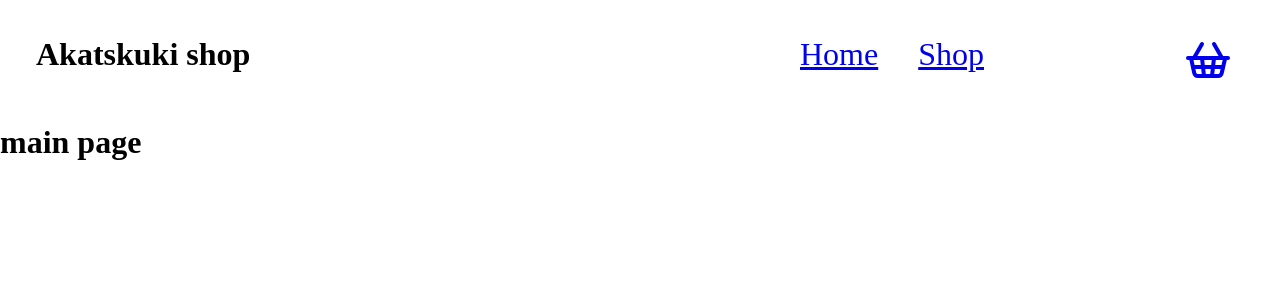
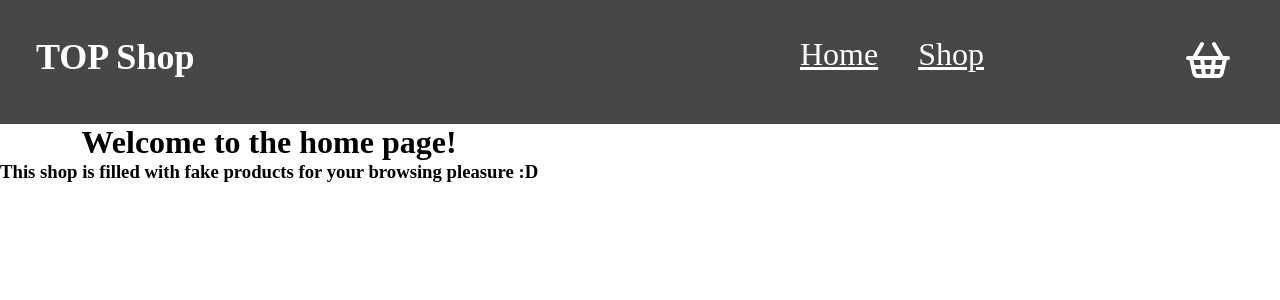
Before and after one commit to Veljko03/shopping-card, a React (Vite) app: page / in a window 1280 px wide. Shown: the top 300 px of the page. Built offline with nearby package versions, Linux system fonts and the light colour scheme.

Commit message:
made card component and fetching data from api

```diff
--- a/src/App.jsx
+++ b/src/App.jsx
@@ -5,10 +5,20 @@ import styled from "styled-components";
 
 function App() {
   return (
-    <>
-      <h1>main page</h1>
-    </>
+    <Wrap>
+      <h1>Welcome to the home page!</h1>
+      <h3>
+        This shop is filled with fake products for your browsing pleasure :D
+      </h3>
+    </Wrap>
   );
 }
 
+const Wrap = styled.div`
+  display: flex;
+  flex-direction: column;
+
+  align-items: center;
+`;
+
 export default App;
--- /dev/null
+++ b/src/components/Card.jsx
@@ -0,0 +1,10 @@
+function Card({ item }) {
+  return (
+    <div>
+      {item.title}
+      <p>{item.price}</p>
+    </div>
+  );
+}
+
+export default Card;
--- a/src/components/Navigation.jsx
+++ b/src/components/Navigation.jsx
@@ -4,10 +4,10 @@ import { ShoppingBasket } from "lucide-react";
 
 function NavigationBar() {
   return (
-    <div>
+    <div className="container">
       <header>
         <Wrapper>
-          <h1>Akatskuki shop</h1>
+          <h1>TOP Shop</h1>
           <HomeShop>
             <Link to={"/"}>Home</Link>
             <Link to={"shop"}>Shop</Link>
@@ -18,9 +18,9 @@ function NavigationBar() {
           </Basket>
         </Wrapper>
       </header>
-      <main>
+      <Main>
         <Outlet />
-      </main>
+      </Main>
     </div>
   );
 }
@@ -31,7 +31,9 @@ const HomeShop = styled.div`
   margin-right: 100px;
   font-size: 32px;
   justify-items: center;
-
+  a {
+    color: white;
+  }
   div {
     &:hover {
       cursor: pointer;
@@ -42,14 +44,28 @@ const HomeShop = styled.div`
 const Basket = styled.div`
   margin-left: 100px;
   margin-right: 12px;
+  a {
+    color: white;
+  }
   &:hover {
     cursor: pointer;
   }
 `;
 
+const Main = styled.div`
+  display: flex;
+  height: 100%;
+  margin: 0;
+`;
+
 const Wrapper = styled.div`
+  h1 {
+    color: white;
+    font-size: 36px;
+  }
   display: flex;
   padding: 36px;
+  background-color: #484646;
 `;
 
 export default NavigationBar;
--- a/src/components/Shop.jsx
+++ b/src/components/Shop.jsx
@@ -1,11 +1,39 @@
+import { useEffect, useState } from "react";
 import NavigationBar from "./Navigation";
+import styled from "styled-components";
+import Card from "./Card";
 
 function Shop() {
+  const [allItems, setAllItems] = useState(null);
+  const [error, setError] = useState(null);
+  const [loading, setLoading] = useState(true);
+
+  useEffect(() => {
+    fetch("https://fakestoreapi.com/products?limit=18", {
+      mode: "cors",
+    })
+      .then((res) => res.json())
+      .then((json) => setAllItems(json))
+      .catch((error) => setError(error))
+      .finally(() => setLoading(false));
+  }, []);
+
+  console.log(allItems);
+  if (loading) return <p>Loading...</p>;
+  if (error) return <p>A network error was encountered</p>;
   return (
     <div>
-      <h1>hello form shop</h1>
+      <h1>Products</h1>
+      <Container>
+        {allItems.map((item) => (
+          <Card key={item.id} item={item} />
+        ))}
+      </Container>
     </div>
   );
 }
+const Container = styled.div`
+  color: blue;
+`;
 
 export default Shop;
--- a/src/index.css
+++ b/src/index.css
@@ -1,3 +1,11 @@
 * {
   margin: 0;
 }
+
+body,
+html,
+#root,
+.container {
+  width: 100%;
+  height: 100%;
+}
```
